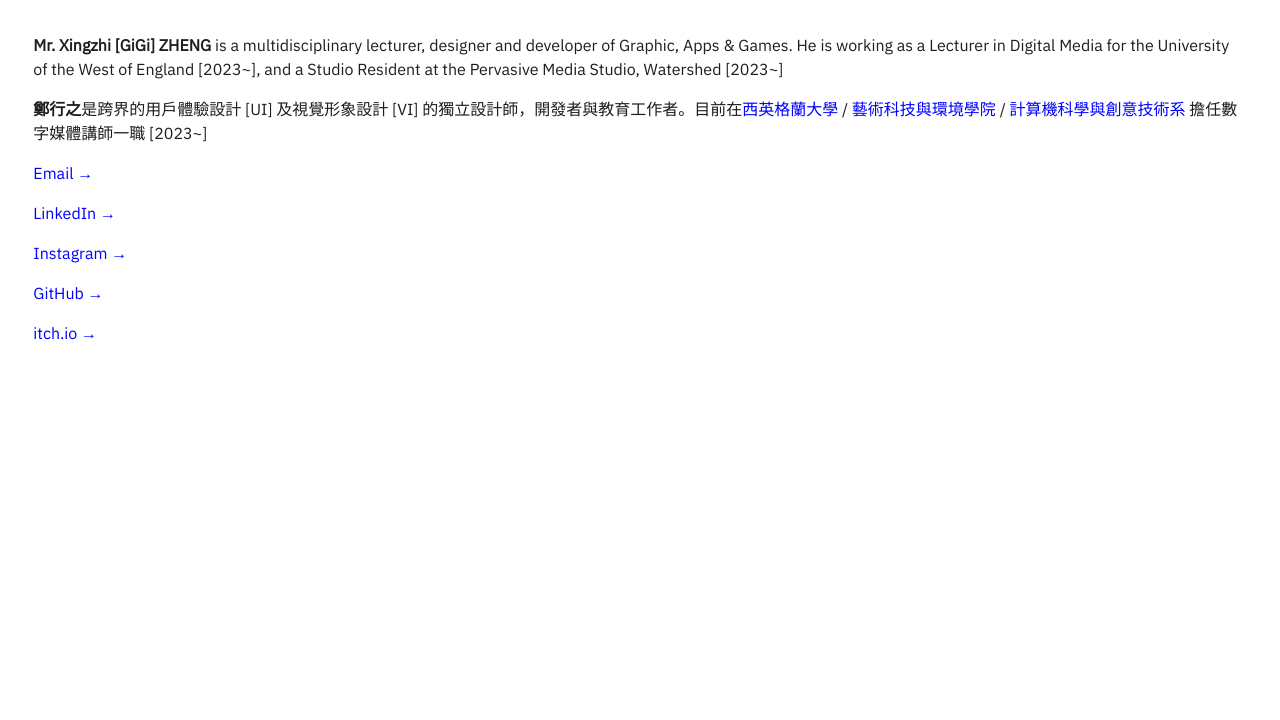
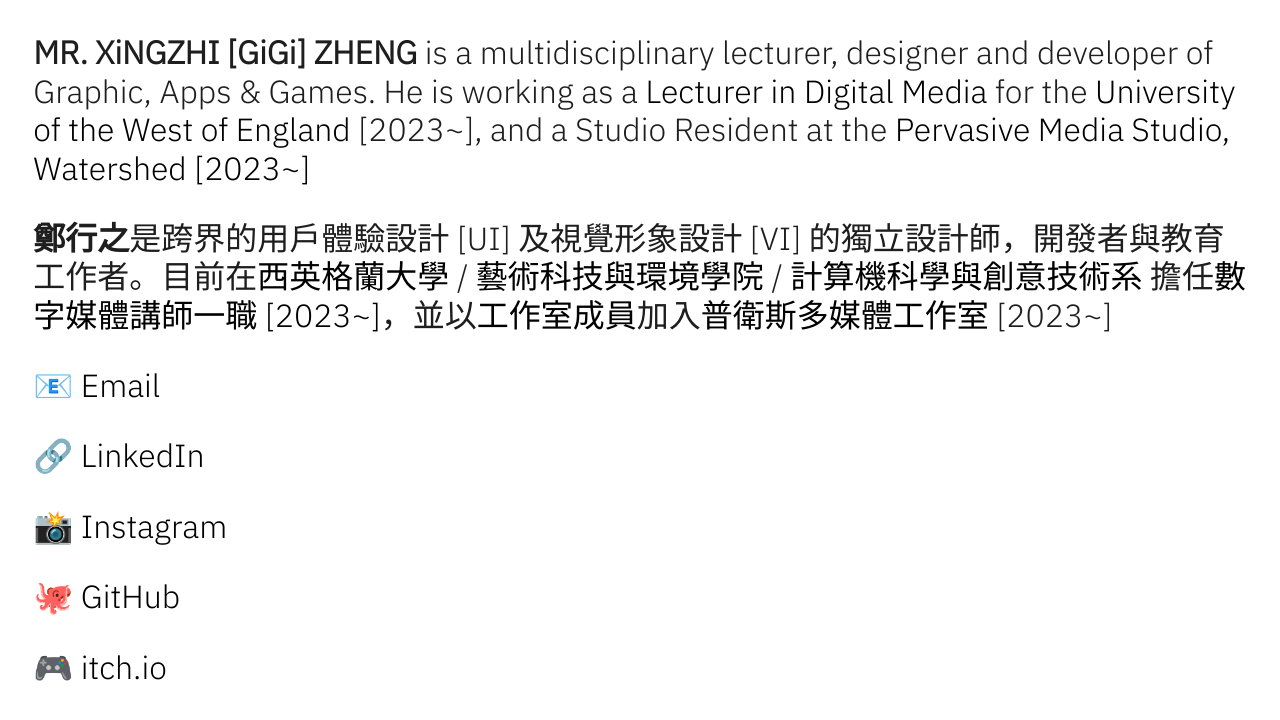
Before and after one commit to remaerd/zhengxingzhi.com, a plain HTML site: page index.html in a window 1280 px wide. Drawn offline with Linux system fonts and the light colour scheme; a web font is replaced by a local one.

Commit message:
optimise

```diff
--- a/index.html
+++ b/index.html
@@ -5,17 +5,17 @@
     <meta name="viewport" content="width=device-width, initial-scale=1.0">
     <title>Xingzhi Zheng</title>
     <link rel="stylesheet" href="styles.css">
-    <link href="https://fonts.googleapis.com/css2?family=IBM+Plex+Sans:wght@400;900&family=Source+Sans+GB:wght@400&display=swap" rel="stylesheet">
+    <link href="https://fonts.googleapis.com/css2?family=IBM+Plex+Sans:wght@300;800&family=Source+Sans+GB:wght@300&display=swap" rel="stylesheet">
 </head>
 <body>
     <div class="title">
-        <p><b>Mr. Xingzhi [GiGi] ZHENG</b> is a multidisciplinary lecturer, designer and developer of Graphic, Apps & Games. He is working as a Lecturer in Digital Media for the University of the West of England [2023~], and a Studio Resident at the Pervasive Media Studio, Watershed [2023~]</p>
-        <p><b>鄭行之</b>是跨界的用戶體驗設計 [UI] 及視覺形象設計 [VI] 的獨立設計師，開發者與教育工作者。目前在<a href="#">西英格蘭大學</a> / <a href="#">藝術科技與環境學院</a> / <a href="#">計算機科學與創意技術系</a> 擔任數字媒體講師一職 [2023~]</p>
-        <p><a href="#">Email →</a></p>
-        <p><a href="#">LinkedIn →</a></p>
-        <p><a href="#">Instagram →</a></p>
-        <p><a href="#">GitHub →</a></p>
-        <p><a href="#">itch.io →</a></p>
+        <p><b>MR. XiNGZHI [GiGi] ZHENG</b> is a multidisciplinary lecturer, designer and developer of Graphic, Apps & Games. He is working as a <a href="https://people.uwe.ac.uk/person/gigizheng" target="_blank">Lecturer in Digital Media</a> for the <a href="https://www.uwe.ac.uk/" target="_blank">University of the West of England</a> [2023~], and a Studio Resident at the <a href="https://watershed.co.uk/studio" target="_blank">Pervasive Media Studio, Watershed [2023~]</a></p>
+        <p><b>鄭行之</b>是跨界的用戶體驗設計 [UI] 及視覺形象設計 [VI] 的獨立設計師，開發者與教育工作者。目前在<a href="https://www.uwe.ac.uk/" target="_blank">西英格蘭大學</a> / <a href="https://www.uwe.ac.uk/research/centres-and-groups/cate-research-overview" target="_blank">藝術科技與環境學院</a> / <a href="https://www.uwe.ac.uk/about/colleges-and-schools/arts-technology-and-environment/computing-creative-technologies" target="_blank">計算機科學與創意技術系</a> 擔任<a href="https://people.uwe.ac.uk/person/gigizheng" target="_blank">數字媒體講師一職 [2023~]</a>，並以<a href="https://www.watershed.co.uk/studio/residents/xingzhi-gigi-zheng/">工作室成員</a>加入<a href="https://www.watershed.co.uk/studio" target="_blank">普衛斯多媒體工作室</a> [2023~]</p>
+        <p>📧  <a href="mailto:hi@zhengxingzhi.com" target="_blank">Email</a></p>
+        <p>🔗  <a href="https://linkedin.com/in/remaerd" target="_blank">LinkedIn</a></p>
+        <p>📸  <a href="https://instagram.com/zheng_xingzhi" target="_blank">Instagram</a></p>
+        <p>🐙  <a href="https://github.com/remaerd" target="_blank">GitHub</a></p>
+        <p>🎮  <a href="https://remaerd.itch.io" target="_blank">itch.io</a></p>
     </div>
 </body>
 </html>
--- a/styles.css
+++ b/styles.css
@@ -7,14 +7,19 @@ body {
     color: #1e1e1e;
 }
 
+.title {
+    font-size: 32px;
+    line-height: 1.2;
+}
+
 a {
     text-decoration: none; /* Hide underline */
-    color: blue; /* Default blue text */
+    color: black; /* Default blue text */
     transition: background 0.5s ease, -webkit-text-fill-color 0.5s ease; /* Smooth transition */
 }
 
 b {
-    font-weight: 900; /* Changed font weight to black */
+    font-weight: 800; /* Changed font weight to black */
 }
 
 a:hover {
@@ -44,7 +49,7 @@ a:hover {
         text-shadow: 0px 0px 0px rgba(0, 0, 0, 0);
     }
     100% {
-        text-shadow: 2px 2px 0px, rgba(0, 0, 0, 0.2);
+        text-shadow: 2px 2px 0px, rgba(0, 0, 0, 0.1);
     }
 }
 
```
